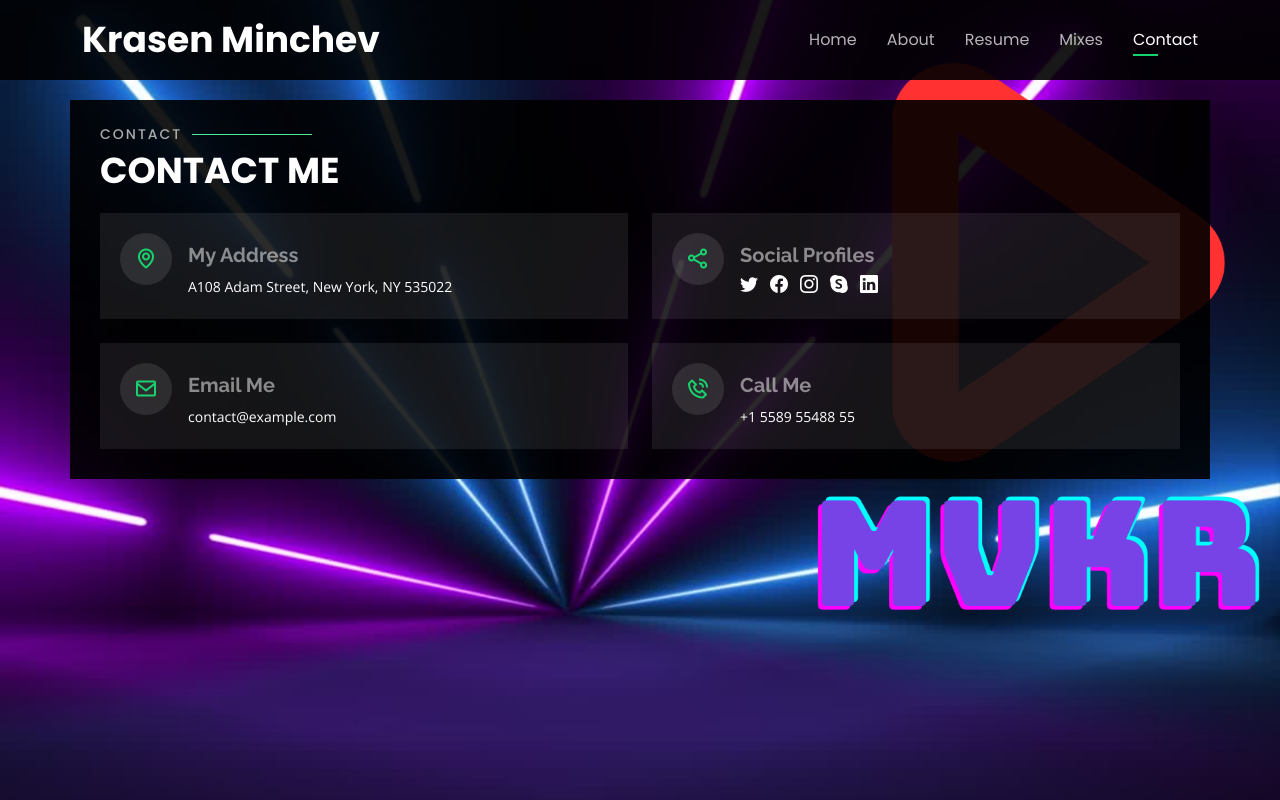
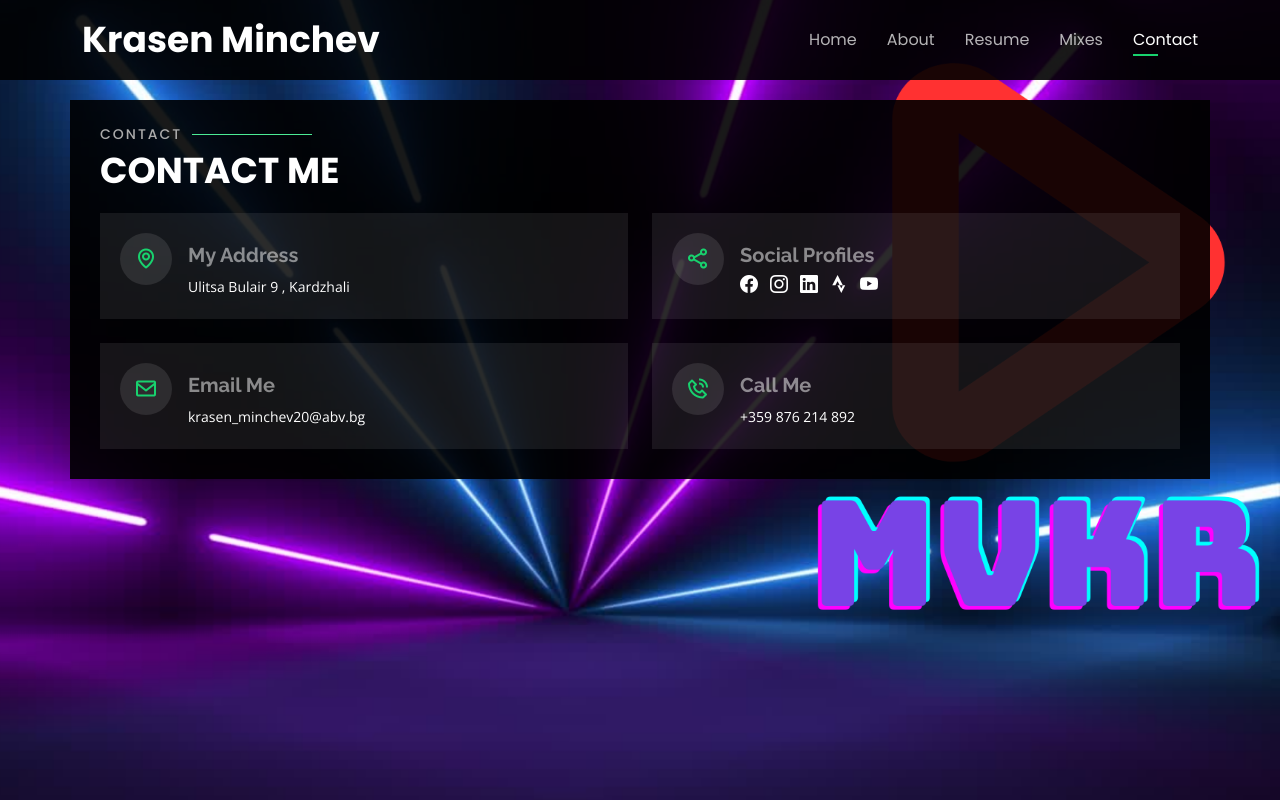
Before and after one commit to shustimo/minchev.website, a plain HTML site: page index.html in a window 1280 px wide. Both pictures are taken after a click on the link "Contact". Drawn offline with nearby package versions, Linux system fonts and the light colour scheme.

Commit message:
update contact info

```diff
--- a/index.html
+++ b/index.html
@@ -326,7 +326,7 @@
           <div class="info-box">
             <i class="bx bx-map"></i>
             <h3>My Address</h3>
-            <p>A108 Adam Street, New York, NY 535022</p>
+            <p>Ulitsa Bulair 9 , Kardzhali</p>
           </div>
         </div>
 
@@ -335,11 +335,11 @@
             <i class="bx bx-share-alt"></i>
             <h3>Social Profiles</h3>
             <div class="social-links">
-              <a href="#" class="twitter"><i class="bi bi-twitter"></i></a>
-              <a href="#" class="facebook"><i class="bi bi-facebook"></i></a>
-              <a href="#" class="instagram"><i class="bi bi-instagram"></i></a>
-              <a href="#" class="google-plus"><i class="bi bi-skype"></i></a>
-              <a href="#" class="linkedin"><i class="bi bi-linkedin"></i></a>
+              <a href="https://www.facebook.com/profile.php?id=100009150039756" class="facebook"><i class="bi bi-facebook"></i></a>
+              <a href="https://www.instagram.com/krasenminchev/" class="instagram"><i class="bi bi-instagram"></i></a>
+              <a href="https://www.linkedin.com/in/mvkr-undefined-2201a526b/" class="linkedin"><i class="bi bi-linkedin"></i></a>
+              <a href="https://www.strava.com/athletes/101805142" class="strava"><i class="bi bi-strava"></i></a>
+              <a href="https://www.youtube.com/@krasenminchev7346/videos" class="youtube"><i class="bi bi-youtube"></i></a>
             </div>
           </div>
         </div>
@@ -348,14 +348,14 @@
           <div class="info-box">
             <i class="bx bx-envelope"></i>
             <h3>Email Me</h3>
-            <p>contact@example.com</p>
+            <p>krasen_minchev20@abv.bg</p>
           </div>
         </div>
         <div class="col-md-6 mt-4 d-flex align-items-stretch">
           <div class="info-box">
             <i class="bx bx-phone-call"></i>
             <h3>Call Me</h3>
-            <p>+1 5589 55488 55</p>
+            <p>+359 876 214 892</p>
           </div>
         </div>
       </div>
```
